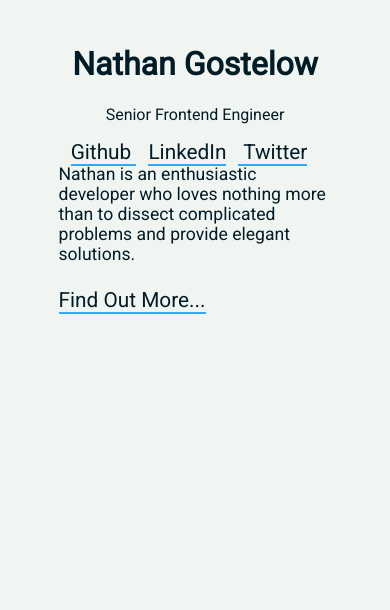
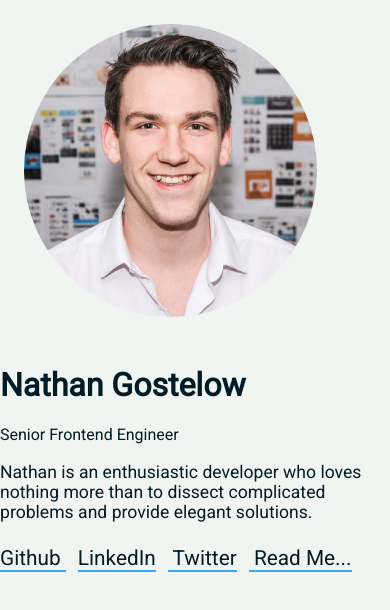
Before and after one commit to NathanGostelow/NathanGostelow, a Gatsby site: page / in a window 390 px wide. Built offline with nearby package versions, Linux system fonts and the light colour scheme; Gatsby itself is replaced by a stand-in of ours.

Commit message:
more design

```diff
--- a/src/components/container/container.jsx
+++ b/src/components/container/container.jsx
@@ -18,19 +18,17 @@ const Container = () => {
                             Nathan Gostelow
                         </h1>
                         <p className={containerStyles.headerTitle}> Senior Frontend Engineer </p>
+                        <p className={containerStyles.description}>
+                            Nathan is an enthusiastic developer who loves nothing more than to dissect
+                            complicated problems and provide elegant solutions.
+                        </p>
                         <div className={containerStyles.buttonContainer}>
                             <a className={containerStyles.button} href="https://github.com/NathanGostelow"> Github </a>
                             <a className={containerStyles.button} href="https://www.linkedin.com/in/nathangostelow/"> LinkedIn</a>
                             <a className={containerStyles.button} href="https://twitter.com/nathan_MG1"> Twitter</a>
+                            <a className={containerStyles.button} href="#"> Read Me...</a>
                         </div>
                     </div>
-                    </div>
-                    <div className={containerStyles.details}>
-                        <div className={containerStyles.description}>
-                            Nathan is an enthusiastic developer who loves nothing more than to dissect
-                            complicated problems and provide elegant solutions.
-                        </div>
-                        <a className={containerStyles.button} href="#"> Find Out More...</a>
                 </div>
             </div>
         </div>
--- a/src/components/container/container.module.css
+++ b/src/components/container/container.module.css
@@ -1,32 +1,27 @@
 
 .container {
     min-height: 100vh;
-    /* margin: 0 auto; */
-    /* width: 50%; */
-    /* margin-left: 25%; */
-    /* width: 50%; */
     margin: 0 auto;
 
 }
 
 
 .main{
-    /* border: 1px solid #E9B9AF; */
-    /* border-radius: 5px;  */
     display: flex;
-    /* justify-content: center; */
     flex-flow: column;
-    /* align-items: center; */
-    /* padding: 24px; */
+    height: 100vh;
 }
 
 .header {
-    margin: 48px 0px;
+    margin: 48px auto;
     display: flex;
     flex-flow: row;
     justify-content: center;
     flex-wrap: wrap;
-    text-align: center;
+    text-align: left;
+    align-items: center;
+    height: 100vh;
+    width: 100%;
 }
 
 .header-content {
@@ -34,6 +29,8 @@
     flex-flow: column;
     justify-content: center;
     margin: 24px;
+    width: 50%;
+    max-width: 581px;
 }
 
 .header-name {
@@ -48,11 +45,11 @@
 }
 
 .nathan {
-    width: 50%;
+    width: 50vw;
     border-radius: 50%;
     margin: 24px;
     /* max width is the size of the image so as it doesnt distort */
-    max-width: 581px
+    max-width: 500px
 }
 
 .button-container {
@@ -86,11 +83,18 @@
     }
 
     .header {
-            margin: 24px 0 0
+        margin: 0;
+        display: block;
+        width: 100vw;
     }
 
     .header-name {
         font-size: 2.2rem;
+    }
+
+    .header-content {
+        width: unset;
+        margin: 0 24px;
     }
 
     .header-title {
@@ -105,7 +109,20 @@
     }
 
     .nathan {
-        display: none;
+        /* display: none; */
+        width: calc(100% - 48px);
+        /* margin: 0; */
+        /* border-radius: 0; */
     }
 
 }
+
+@media screen and (max-width: 1024px) {
+    .header-content, .nathan{
+        width: 75%;
+    }
+
+    .header {
+        flex-flow: column;
+    }
+}
--- a/src/components/layout/layout.module.css
+++ b/src/components/layout/layout.module.css
@@ -1,5 +1,5 @@
 @import url('https://fonts.googleapis.com/css2?family=Roboto&display=swap');
 
 .layout {
-
+    /* margin: 24px;; */
 }
```
Lines whose indentation alone changed are shown as unchanged.
